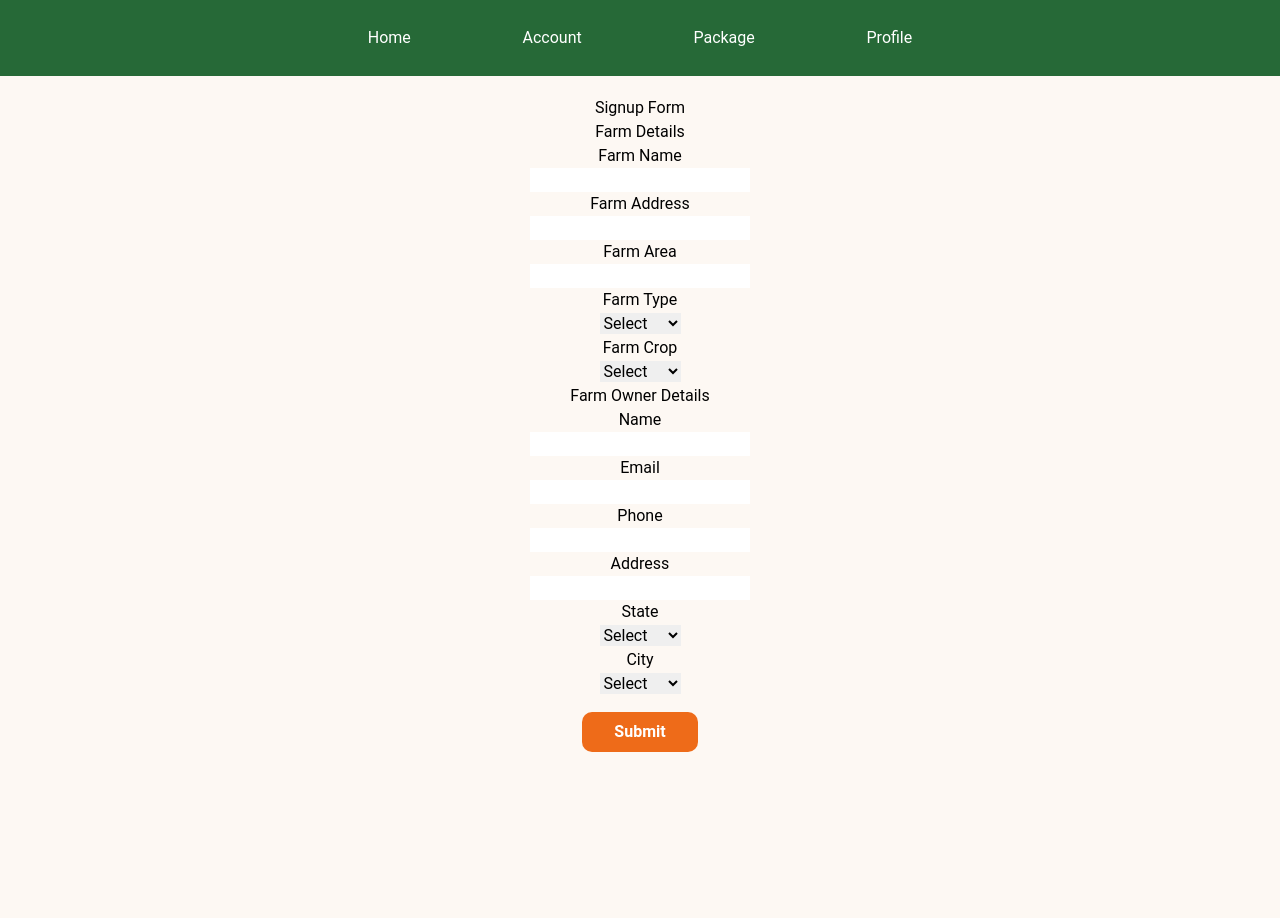
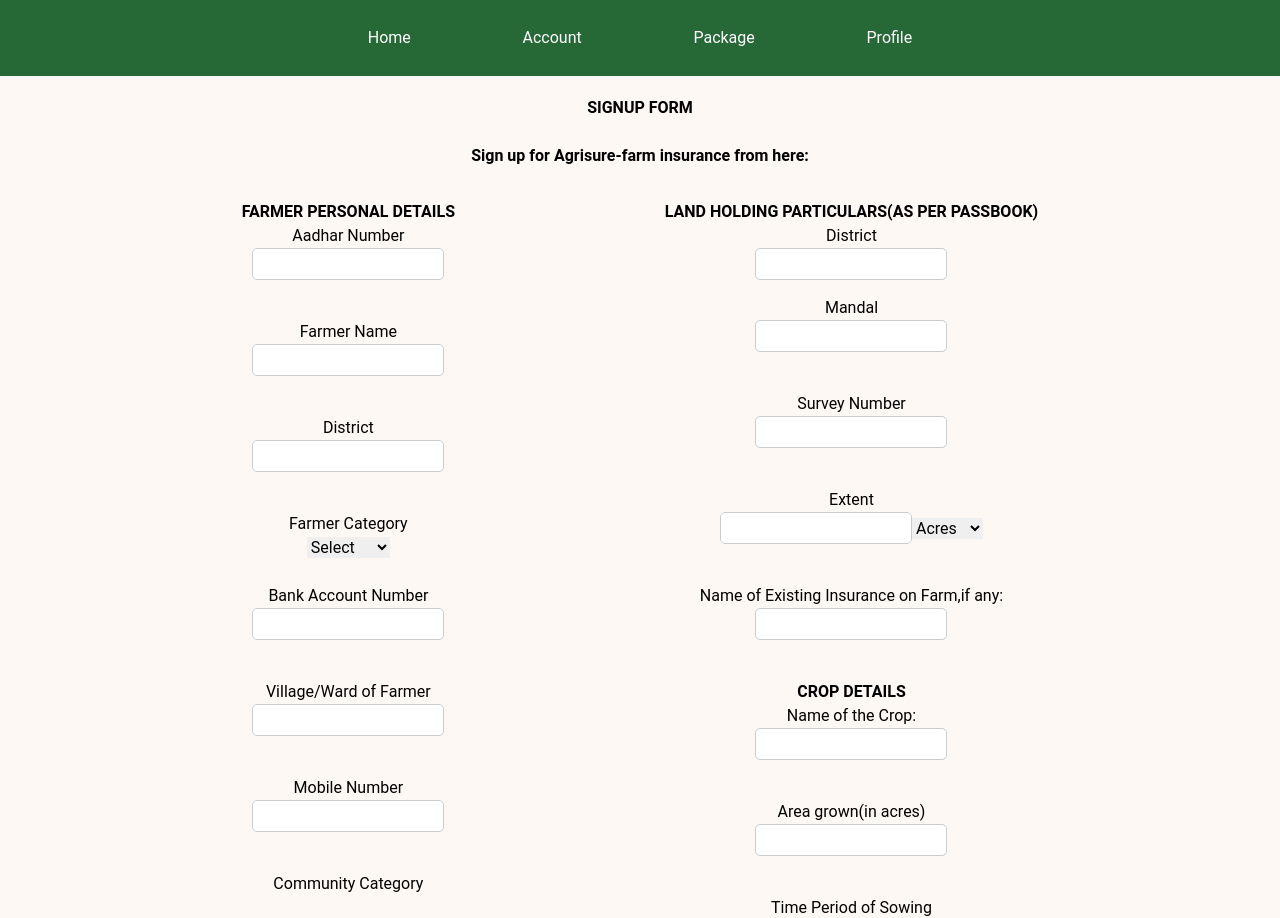
Before and after one commit to AryanKhubchandani/agrisure, a React (Create React App) app in the folder frontend/: page /form in a window 1280 px wide. Shown: the top 918 px of the page. Before the commit the page ends 800 px from the top, so only its background shows below. Built offline with nearby package versions, Linux system fonts and the light colour scheme.

Commit message:
feat: add form

```diff
--- /dev/null
+++ b/frontend/src/Components/Form/Form.css
@@ -0,0 +1,16 @@
+.form-content {
+  display: flex;
+  margin: 2rem;
+
+  align-items: top;
+  justify-content: space-evenly;
+}
+
+input {
+  width: 15vw;
+  height: 2rem;
+  border: 1px solid #ccc;
+  border-radius: 5px;
+  padding: 0.5rem;
+  margin-bottom: 1rem;
+}
--- a/frontend/src/Components/Form/Form.js
+++ b/frontend/src/Components/Form/Form.js
@@ -1,17 +1,41 @@
 import react from "react";
+import { Link } from "react-router-dom";
+
+import "./Form.css";
 
 const Form = () => {
   return (
     <div className="form-container">
-      <div className="form-title">Signup Form</div>
-      {/* Sign up form for farm insurance */}
+      <div className="form-title">
+        <h1>
+          <b>SIGNUP FORM</b>{" "}
+        </h1>
+      </div>
+      <br />
+      <div className="font-bold">
+        Sign up for Agrisure-farm insurance from here:
+      </div>
+
       <div className="form-content">
         <div className="form-content-left">
-          <div className="form-content-left-title">Farm Details</div>
+          <h2 align="center">
+            <b>FARMER PERSONAL DETAILS</b>
+          </h2>
+
+          <div className="form-content-left-title">Aadhar Number</div>
           <div className="form-content-left-content">
             <div className="form-content-left-content-farm">
+              <div className="form-content-left-content-farm-input">
+                <input
+                  type="text"
+                  className="form-content-left-content-farm-input-field"
+                />
+              </div>
+            </div>
+            <br />
+            <div className="form-content-left-content-farm">
               <div className="form-content-left-content-farm-title">
-                Farm Name
+                Farmer Name
               </div>
               <div className="form-content-left-content-farm-input">
                 <input
@@ -20,9 +44,10 @@
                 />
               </div>
             </div>
+            <br />
             <div className="form-content-left-content-farm">
               <div className="form-content-left-content-farm-title">
-                Farm Address
+                District
               </div>
               <div className="form-content-left-content-farm-input">
                 <input
@@ -31,9 +56,130 @@
                 />
               </div>
             </div>
+            <br />
             <div className="form-content-left-content-farm">
               <div className="form-content-left-content-farm-title">
-                Farm Area
+                Farmer Category
+              </div>
+              <div className="form-content-left-content-farm-input">
+                <select className="form-content-left-content-farm-input-field">
+                  <option value="1">Select</option>
+                  <option value="2">Small</option>
+                  <option value="3">Marginal</option>
+                  <option value="4">Big</option>
+                </select>
+              </div>
+            </div>
+            <br />
+            <div className="form-content-left-content-farm">
+              <div className="form-content-left-content-farm-title">
+                Bank Account Number
+              </div>
+              <div className="form-content-left-content-farm-input">
+                <input
+                  type="text"
+                  className="form-content-left-content-farm-input-field"
+                />
+              </div>
+              <br />
+              <div className="form-content-left-content-farm">
+                <div className="form-content-left-content-farm-title">
+                  Village/Ward of Farmer
+                </div>
+                <div className="form-content-left-content-farm-input">
+                  <input
+                    type="text"
+                    className="form-content-left-content-farm-input-field"
+                  />
+                </div>
+                <br />
+                <div className="form-content-left-content-farm">
+                  <div className="form-content-left-content-farm-title">
+                    Mobile Number
+                  </div>
+                  <div className="form-content-left-content-farm-input">
+                    <input
+                      type="text"
+                      className="form-content-left-content-farm-input-field"
+                    />
+                  </div>
+                  <br />
+                  <div className="form-content-left-content-farm">
+                    <div className="form-content-left-content-farm-title">
+                      Community Category
+                    </div>
+                    <br />
+                    <div className="form-content-left-content-farm-input">
+                      <select className="form-content-left-content-farm-input-field">
+                        <option value="1">Select</option>
+                        <option value="2">SC/ST</option>
+                        <option value="3">OBC</option>
+                        <option value="4">General</option>
+                      </select>
+                    </div>
+                    <br />
+                  </div>
+                </div>
+              </div>
+            </div>
+          </div>
+        </div>
+        <div className="form-content-right">
+          <h2 className="font-bold">
+            LAND HOLDING PARTICULARS(AS PER PASSBOOK)
+          </h2>
+          <div className="form-content-right-title">District</div>
+          <input
+            type="text"
+            className="form-content-right-content-farm-input-field"
+          />
+          <br />
+
+          <div className="form-content-right-content">
+            <div className="form-content-right-content-farm">
+              <div className="form-content-right-content-farm-title">
+                Mandal
+              </div>
+              <div className="form-content-right-content-farm-input">
+                <input
+                  type="text"
+                  className="form-content-right-content-farm-input-field"
+                />
+              </div>
+            </div>
+            <br />
+            <div className="form-content-right-content-farm">
+              <div className="form-content-right-content-farm-title">
+                Survey Number
+              </div>
+              <div className="form-content-right-content-farm-input">
+                <input
+                  type="text"
+                  className="form-content-right-content-farm-input-field"
+                />
+              </div>
+            </div>
+            <br />
+            <div className="form-content-right-content-farm">
+              <div className="form-content-right-content-farm-title">
+                Extent
+              </div>
+              <div className="form-content-right-content-farm-input">
+                <input
+                  type="text"
+                  className="form-content-right-content-farm-input-field"
+                />
+                <select className="form-content-left-content-farm-input-field">
+                  <option value="1">Acres</option>
+                  <option value="2">Cents</option>
+                  <option value="3">Guntas</option>
+                </select>
+              </div>
+            </div>
+            <br />
+            <div className="form-content-left-content-farm">
+              <div className="form-content-left-content-farm-title">
+                Name of Existing Insurance on Farm,if any:
               </div>
               <div className="form-content-left-content-farm-input">
                 <input
@@ -42,103 +188,69 @@
                 />
               </div>
             </div>
+            <br />
+            <h2 className="font-bold" align="center">
+              CROP DETAILS
+            </h2>
+            <div className="form-content-left-title">Name of the Crop:</div>
+            <div className="form-content-left-content">
+              <div className="form-content-left-content-farm">
+                <div className="form-content-left-content-farm-title"></div>
+                <div className="form-content-left-content-farm-input">
+                  <input
+                    type="text"
+                    className="form-content-left-content-farm-input-field"
+                  />
+                </div>
+              </div>
+              <br />
               <div className="form-content-left-content-farm">
                 <div className="form-content-left-content-farm-title">
-                Farm Type
+                  Area grown(in acres)
+                </div>
+                <div className="form-content-left-content-farm-input">
+                  <input
+                    type="text"
+                    className="form-content-left-content-farm-input-field"
+                  />
+                </div>
+              </div>
+              <br />
+              <div className="form-content-left-content-farm">
+                <div className="form-content-left-content-farm-title">
+                  Time Period of Sowing
+                </div>
+                <div className="form-content-left-content-farm-input">
+                  <input
+                    type="text"
+                    className="form-content-left-content-farm-input-field"
+                  />
+                </div>
+              </div>
+              <br />
+              <div className="form-content-left-content-farm">
+                <div className="form-content-left-content-farm-title">
+                  Type of Crop
                 </div>
                 <div className="form-content-left-content-farm-input">
                   <select className="form-content-left-content-farm-input-field">
                     <option value="1">Select</option>
-                  <option value="2">Option 2</option>
-                  <option value="3">Option 3</option>
-                  <option value="4">Option 4</option>
+                    <option value="2">Rabi</option>
+                    <option value="3">Kharif</option>
                   </select>
                 </div>
               </div>
-            <div className="form-content-left-content-farm">
-              <div className="form-content-left-content-farm-title">
-                Farm Crop
-              </div>
-              <div className="form-content-left-content-farm-input">
-                <select className="form-content-left-content-farm-input-field">
-                  <option value="1">Select</option>
-                  <option value="2">Option 2</option>
-                  <option value="3">Option 3</option>
-                </select>
-              </div>
-            </div>
-          </div>
-        </div>
-        <div className="form-content-right">
-          <div className="form-content-right-title">Farm Owner Details</div>
-
-          <div className="form-content-right-content">
-            <div className="form-content-right-content-farm">
-              <div className="form-content-right-content-farm-title">Name</div>
-              <div className="form-content-right-content-farm-input">
-                <input
-                  type="text"
-                  className="form-content-right-content-farm-input-field"
-                />
-              </div>
-            </div>
-            <div className="form-content-right-content-farm">
-              <div className="form-content-right-content-farm-title">Email</div>
-              <div className="form-content-right-content-farm-input">
-                <input
-                  type="text"
-                  className="form-content-right-content-farm-input-field"
-                />
-              </div>
-            </div>
-            <div className="form-content-right-content-farm">
-              <div className="form-content-right-content-farm-title">Phone</div>
-              <div className="form-content-right-content-farm-input">
-                <input
-                  type="text"
-                  className="form-content-right-content-farm-input-field"
-                />
-              </div>
-            </div>
-            <div className="form-content-right-content-farm">
-              <div className="form-content-right-content-farm-title">
-                Address
-              </div>
-              <div className="form-content-right-content-farm-input">
-                <input
-                  type="text"
-                  className="form-content-right-content-farm-input-field"
-                />
-              </div>
-            </div>
-            <div className="form-content-right-content-farm">
-              <div className="form-content-right-content-farm-title">State</div>
-              <div className="form-content-right-content-farm-input">
-                <select className="form-content-right-content-farm-input-field">
-                  <option value="1">Select</option>
-                  <option value="2">Option 2</option>
-                  <option value="3">Option 3</option>
-                  <option value="4">Option 4</option>
-                </select>
-              </div>
-            </div>
-            <div className="form-content-right-content-farm">
-              <div className="form-content-right-content-farm-title">City</div>
-              <div className="form-content-right-content-farm-input">
-                <select className="form-content-right-content-farm-input-field">
-                  <option value="1">Select</option>
-                  <option value="2">Option 2</option>
-                  <option value="3">Option 3</option>
-                  <option value="4">Option 4</option>
-                </select>
-              </div>
+              <br />
+              <br />
             </div>
           </div>
         </div>
       </div>
       <div className="form-footer">
         <div className="form-footer-button">
+          <Link to="/account">
             <button className="form-footer-button-submit">Submit</button>
+          </Link>
         </div>
       </div>
     </div>
```
Lines whose indentation alone changed are shown as unchanged.
